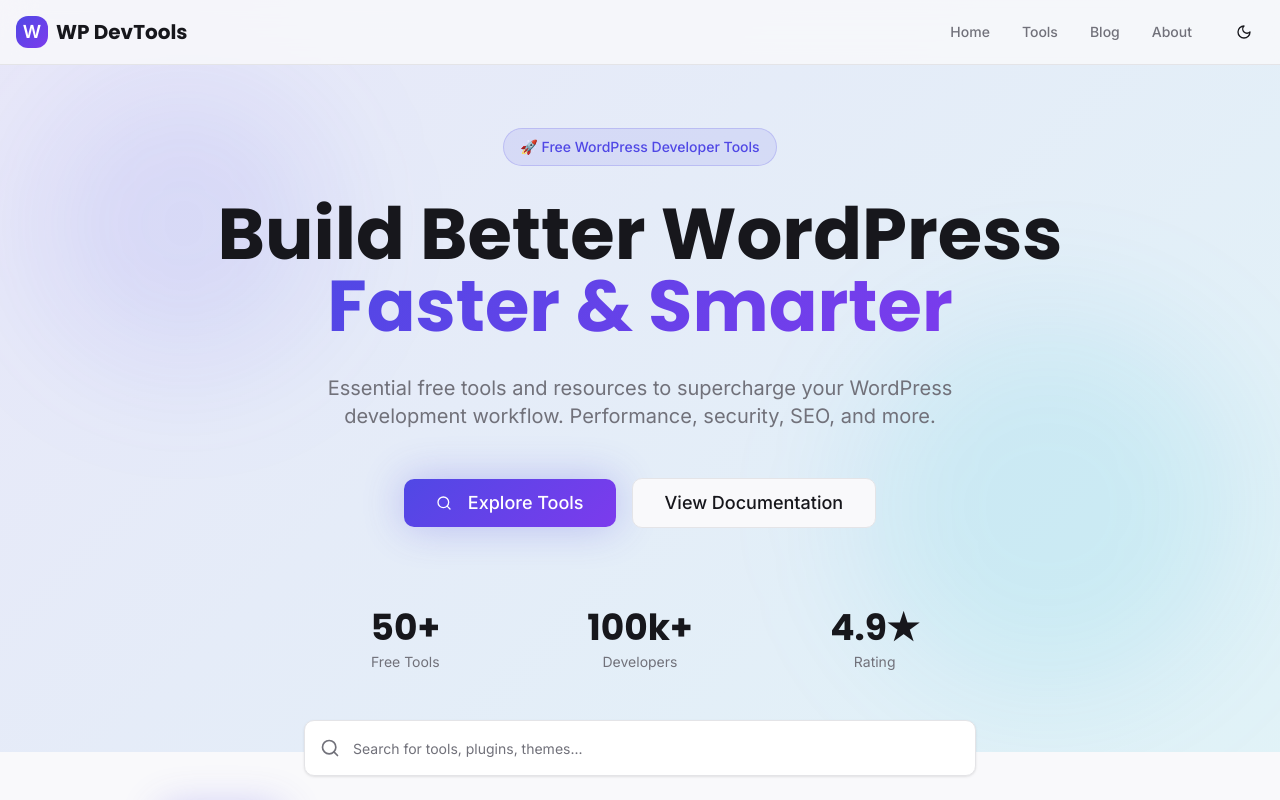
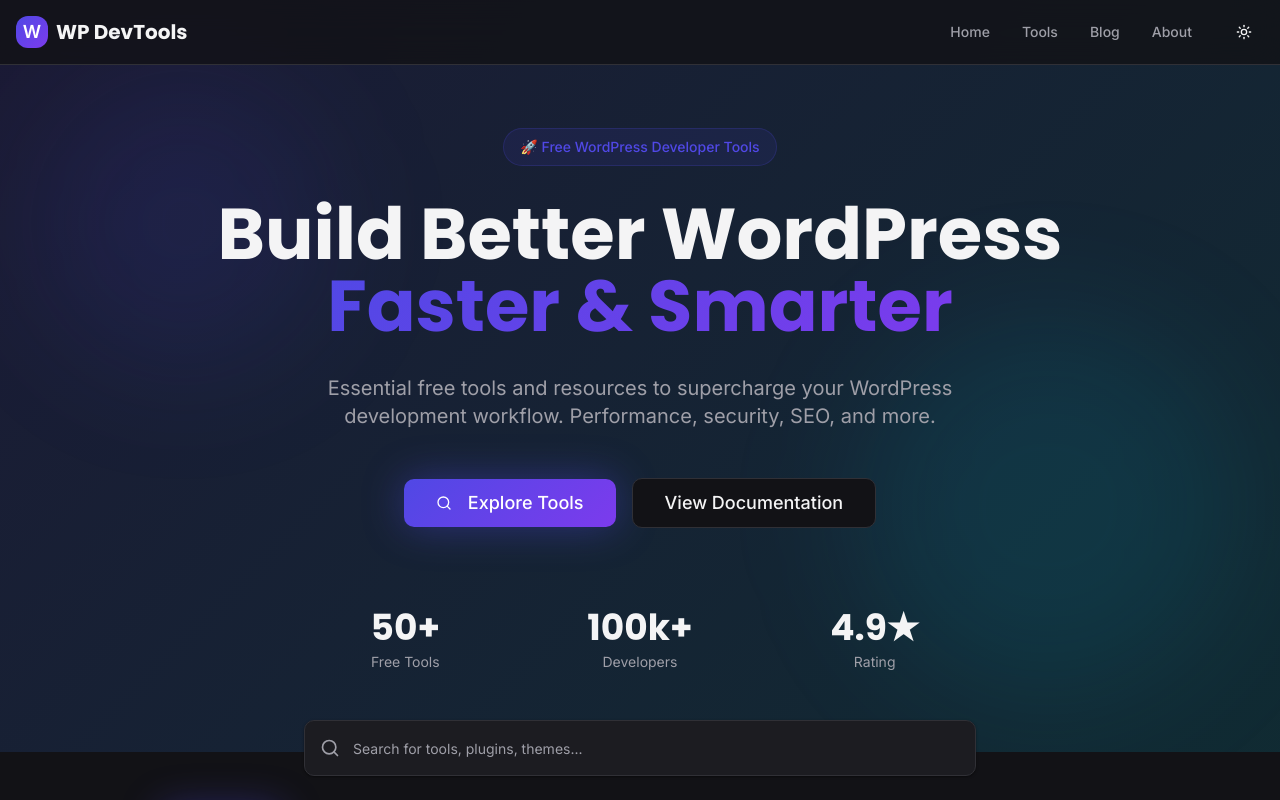
Before and after one commit to Mujtabahaider-Dev/devtools-harmony, a React (Vite) app: page / in a window 1280 px wide. Shown: the top 800 px of the page. Built offline with nearby package versions, Linux system fonts and the light colour scheme; the HTML template or start-up script is replaced by a standard one.

Commit message:
Set dark mode as default

```diff
--- a/src/components/Navigation.tsx
+++ b/src/components/Navigation.tsx
@@ -1,10 +1,15 @@
-import { useState } from "react";
+import { useState, useEffect } from "react";
 import { Menu, X, Moon, Sun } from "lucide-react";
 import { Button } from "@/components/ui/button";
 
 export const Navigation = () => {
   const [isMenuOpen, setIsMenuOpen] = useState(false);
-  const [isDark, setIsDark] = useState(false);
+  const [isDark, setIsDark] = useState(true);
+
+  // Set dark mode on mount
+  useEffect(() => {
+    document.documentElement.classList.add("dark");
+  }, []);
 
   const toggleDarkMode = () => {
     setIsDark(!isDark);
```
